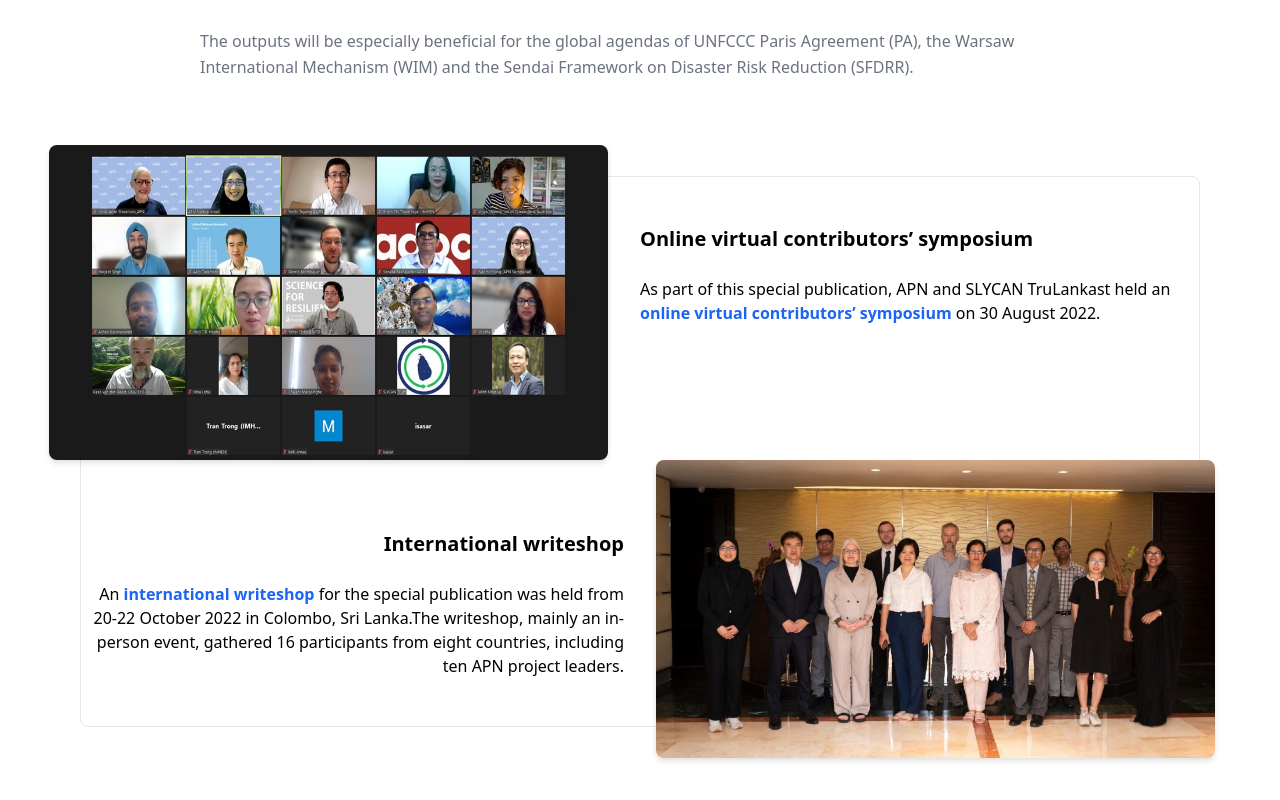
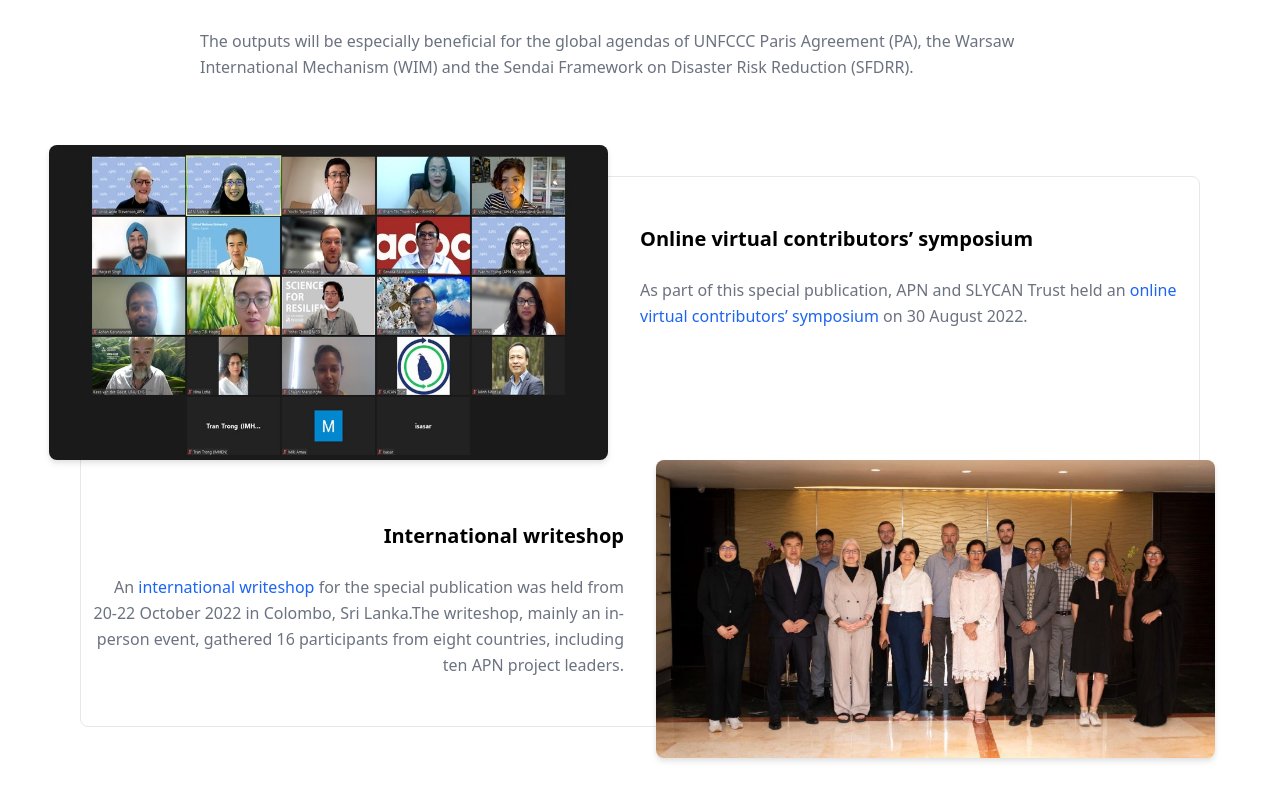
Before and after one commit to APN-ComDev/caf, a Next.js app: page / in a window 1280 px wide. Shown: the part 1994-2794 px from the top of the page. Built offline with nearby package versions, Linux system fonts and the light colour scheme; what tailwindcss-font-inter would draw is missing.

Commit message:
Fix typo, style consistency, className.

```diff
--- a/components/index/SpecialPublicationSection.js
+++ b/components/index/SpecialPublicationSection.js
@@ -38,9 +38,9 @@ export default function SpecialPublicationSection() {
                         <h2 className='hidden xl:inline-block lg:mt-6 text-xl font-bold mb-6'>
                             Online virtual contributors’ symposium
                         </h2>
-                        <p>
-                            As part of this special publication, APN and SLYCAN TruLankast held
-                            an <a href="https://www.apn-gcr.org/?p=22362" className="no-underline text-blue-600 hover:text-blue-800 visited:text-purple-600 hover:underline transition ease-in-out duration-300 font-semibold">online virtual contributors’ symposium</a> on
+                        <p className='leading-relaxed text-gray-500'>
+                            As part of this special publication, APN and SLYCAN Trust held
+                            an <a href="https://www.apn-gcr.org/?p=22362" className="no-underline text-blue-600 hover:text-blue-800 visited:text-purple-600 hover:underline transition ease-in-out duration-300">online virtual contributors’ symposium</a> on
                             30 August 2022.
                         </p>
                     </div>
@@ -48,8 +48,8 @@ export default function SpecialPublicationSection() {
                         <h2 className='hidden xl:inline-block text-xl font-bold mb-6'>
                             International writeshop
                         </h2>
-                        <p>
-                            An <a href="https://www.apn-gcr.org/?p=23085" className="no-underline text-blue-600 hover:text-blue-800 visited:text-purple-600 hover:underline transition ease-in-out duration-300 font-semibold">international writeshop</a> for the
+                        <p className='leading-relaxed text-gray-500'>
+                            An <a href="https://www.apn-gcr.org/?p=23085" className="no-underline text-blue-600 hover:text-blue-800 visited:text-purple-600 hover:underline transition ease-in-out duration-300">international writeshop</a> for the
                             special publication was held from 20-22 October 2022 in Colombo, Sri Lanka.
                             <span className='hidden lg:inline'>
                                 The writeshop, mainly an in-person event, gathered 16 participants from eight countries,
--- a/components/layout.js
+++ b/components/layout.js
@@ -32,26 +32,26 @@ export default function Layout({ children, home }) {
                             </div>
                             <ReadOnButton />
                             <h1 className='absolute invisible sm:visible text-center w-1/2 text-2xl sm:text-lg md:text-3xl lg:text-4xl xl:text-5xl text-white group-hover:text-white font-bold top-1/2 left-1/2 -translate-x-1/2 -translate-y-1/2 duration-300'>
-                                {siteTitle}
+                                {siteTitle}300
                             </h1>
                         </div>
                     )}
                 </header>
                 <main>{children}</main>
                 <footer className='text-center mt-8 text-gray-500'>
-                    <div class="bg-gray-50">
-                        <div class="mx-auto max-w-7xl py-12 px-4 sm:px-6 lg:flex lg:items-center lg:justify-between lg:py-16 lg:px-8">
-                            <h2 class="text-left tracking-tight text-gray-900 sm:text-4xl">
-                                <span class="text-3xl font-bold block">For more information</span>
-                                <span class="text-xl font-bold block text-blue-600">Visit the project page or subscribe to our newsletter.</span>
-                                <span class="mt-2 text-base block text-gray-500">&copy; 2022 Asia-Pacific Network for Global Change Research</span>
+                    <div className="bg-gray-50">
+                        <div className="mx-auto max-w-7xl py-12 px-4 sm:px-6 lg:flex lg:items-center lg:justify-between lg:py-16 lg:px-8">
+                            <h2 className="text-left tracking-tight text-gray-900 sm:text-4xl">
+                                <span className="text-3xl font-bold block">For more information</span>
+                                <span className="text-xl font-bold block text-blue-600">Visit the project page or subscribe to our newsletter.</span>
+                                <span className="mt-2 text-base block text-gray-500">&copy; 2022 Asia-Pacific Network for Global Change Research</span>
                             </h2>
-                            <div class="mt-8 flex lg:mt-0 lg:flex-shrink-0">
-                                <div class="inline-flex rounded-full shadow">
-                                    <a href="https://www.apn-gcr.org/?p=16150" class="inline-flex items-center justify-center rounded-full border-transparent bg-blue-600 px-5 py-3 text-base font-medium text-white hover:bg-indigo-700">Visit project page</a>
+                            <div className="mt-8 flex lg:mt-0 lg:flex-shrink-0">
+                                <div className="inline-flex rounded-full shadow">
+                                    <a href="https://www.apn-gcr.org/?p=16150" className="inline-flex items-center justify-center rounded-full border-transparent bg-blue-600 px-5 py-3 text-base font-medium text-white hover:bg-indigo-700">Visit project page</a>
                                 </div>
-                                <div class="ml-3 inline-flex rounded-full shadow">
-                                    <a href="https://apn-gcr.org/getmail" class="inline-flex items-center justify-center rounded-full border-transparent bg-white px-5 py-3 text-base font-medium text-indigo-600 hover:bg-indigo-50">Subscribe to APN Updates</a>
+                                <div className="ml-3 inline-flex rounded-full shadow">
+                                    <a href="https://apn-gcr.org/getmail" className="inline-flex items-center justify-center rounded-full border-transparent bg-white px-5 py-3 text-base font-medium text-indigo-600 hover:bg-indigo-50">Subscribe to APN Updates</a>
                                 </div>
                             </div>
                         </div>
```
